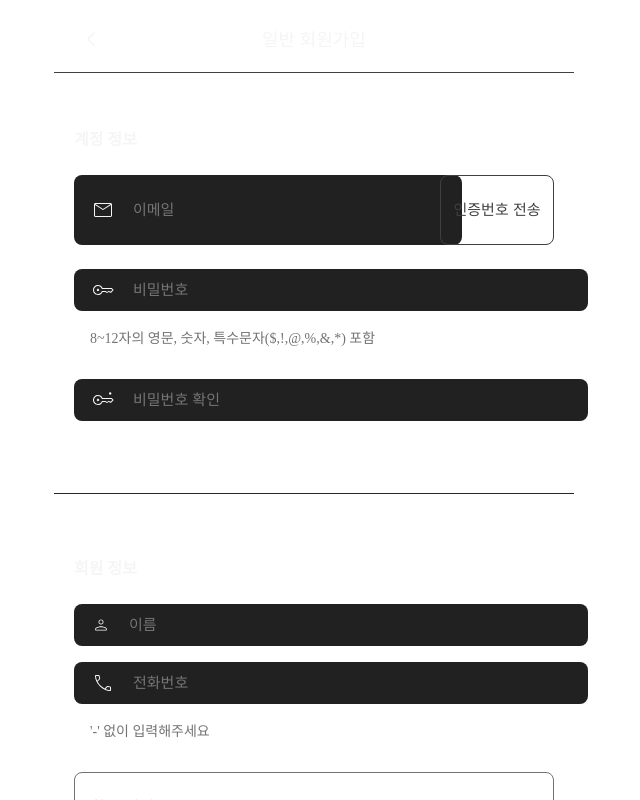
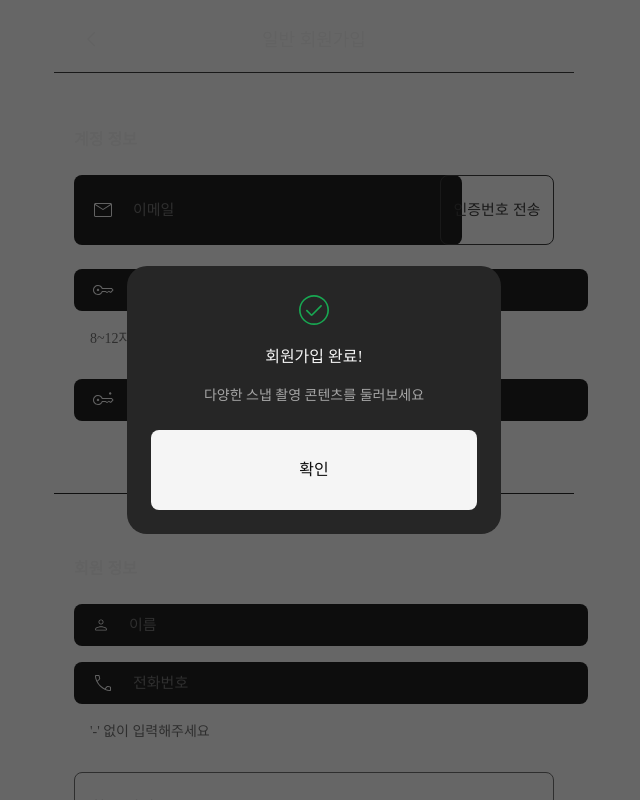
Before and after one commit to photo-ground/FE, a Next.js app: page /signup in a window 1280 px wide. Shown: the top 800 px of the page, without its empty margins (326-966 px from the left). Built offline with nearby package versions, Linux system fonts and the light colour scheme.

Commit message:
💄 ui: backdrop 투명도 처리

```diff
--- a/src/app/signup/_components/Modal.tsx
+++ b/src/app/signup/_components/Modal.tsx
@@ -8,7 +8,9 @@ const Backdrop = styled.div`
   top: 0;
   left: 0;
 
-  background: transparent;
+  background: black;
+  opacity: 60%;
+
   width: 100dvw;
   height: 100dvh;
 
@@ -25,8 +27,7 @@ const ModalContainer = styled.div`
   flex-direction: column;
   align-items: center;
 
-  background: ${({ theme }) => `${theme.colors.gray[800]}CC`}; // 80% opacity
-  backdrop-filter: blur(0.25rem);
+  background: ${({ theme }) => theme.colors.gray[800]};
   width: 20.375rem;
   padding: 1.5rem;
   border-radius: 1.25rem;
--- a/src/app/signup/page.tsx
+++ b/src/app/signup/page.tsx
@@ -133,13 +133,11 @@ export default function SignUpPage() {
         </ButtonWrapper>
       </div>
 
-      {isCompleted && (
-        <Modal
-          onClose={() => {
-            router.replace('/signin');
-          }}
-        />
-      )}
+      <Modal
+        onClose={() => {
+          router.replace('/signin');
+        }}
+      />
     </div>
   );
 }
```
